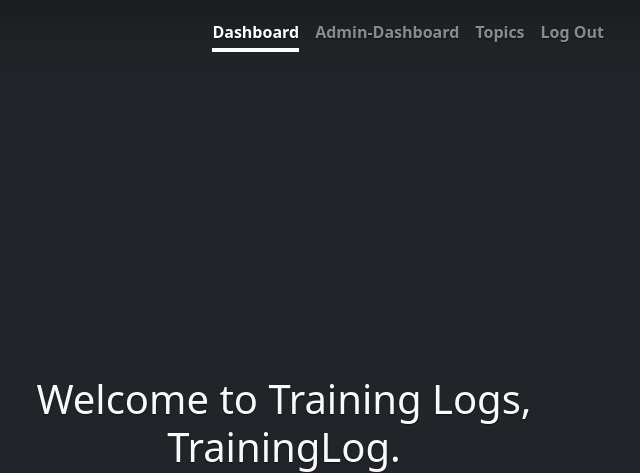
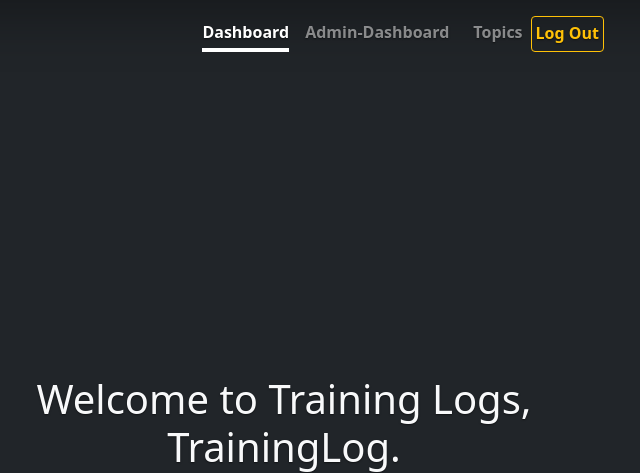
Before and after one commit to gflorkowski4/traininglogsbyflo, a Django app: page / in a window 1280 px wide. Shown: the top 473 px of the page, without its empty margins (356-996 px from the left). Run offline with Django 4.2, Linux system fonts and the light colour scheme; a user stored in the database is signed in; some libraries are stand-ins or nearby versions.

Commit message:
edited log-out button

```diff
--- a/training_logs/templates/training_logs/base.html
+++ b/training_logs/templates/training_logs/base.html
@@ -37,8 +37,7 @@
                                 {% endif %}
                                 <a class="nav-link fw-bold py-1 px-2 text-light"
                                     href="{% url 'training_logs:topics' %}">Topics</a>
-                                <a class="nav-link fw-bold py-1 px-2 text-light" href="{% url 'users:logout' %}">Log
-                                    Out</a>
+                                    <a class="btn btn-outline-warning fw-bold py-1 px-1" href="{% url 'users:logout' %}">Log Out</a>
                             </nav>
                             {% else %}
                             <nav class="nav nav-masthead justify-content-center float-md-end">
--- a/training_logs/templates/training_logs/index.html
+++ b/training_logs/templates/training_logs/index.html
@@ -83,8 +83,8 @@
             {% if user.is_superuser %}
             <a class="nav-link fw-bold py-1 px-0" href="{% url 'users:admin_dashboard' %}">Admin-Dashboard</a>
             {% endif %}
-            <a class="nav-link fw-bold py-1 px-0" href="{% url 'training_logs:topics' %}">Topics</a>
-            <a class="nav-link fw-bold py-1 px-0" href="{% url 'users:logout' %}">Log Out</a>
+            <a class="nav-link fw-bold py-1 px-2" href="{% url 'training_logs:topics' %}">Topics</a>
+            <a class="btn btn-outline-warning fw-bold py-1 px-1" href="{% url 'users:logout' %}">Log Out</a>
           </nav>
         {% else %}
         <nav class="nav nav-masthead justify-content-center float-md-end">
```
Also changed, not shown: db.sqlite3.
